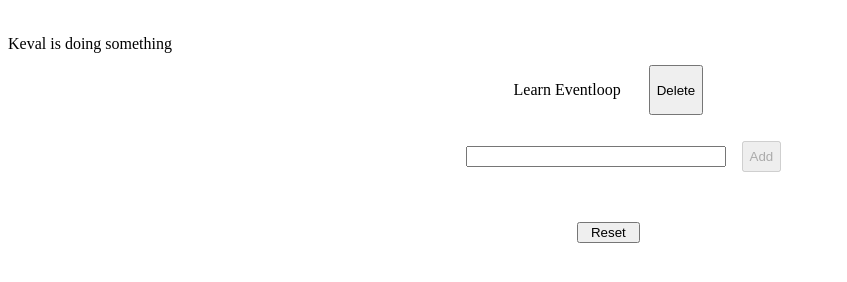
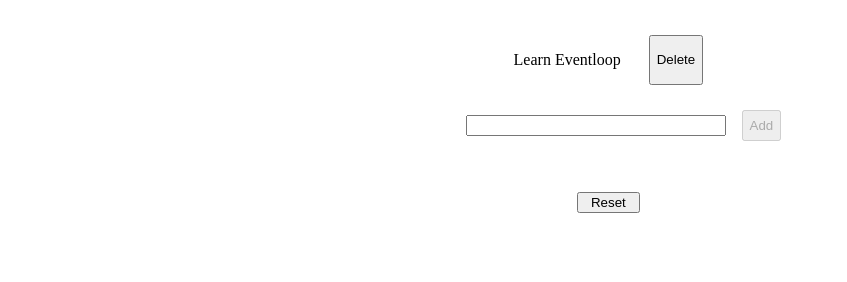
Before and after one commit to GautamMakhija/TodoList, a plain HTML site: page index.html in a window 1280 px wide. Shown: the part 82-364 px from the top of the page, without its empty margins (0-847 px from the left). Drawn offline with Linux system fonts and the light colour scheme.

Commit message:
keval done somethings

```diff
--- a/index.html
+++ b/index.html
@@ -11,7 +11,7 @@
 <body>
     <h1> Today's todo list</h1>
     <div class="container">
-    <div>Keval is doing something</div>
+    <!-- <div>Keval is doing something</div> -->
         <div class="item" >
           <p >Learn Eventloop</p>
           <button class="btn"> Delete</button>
```
